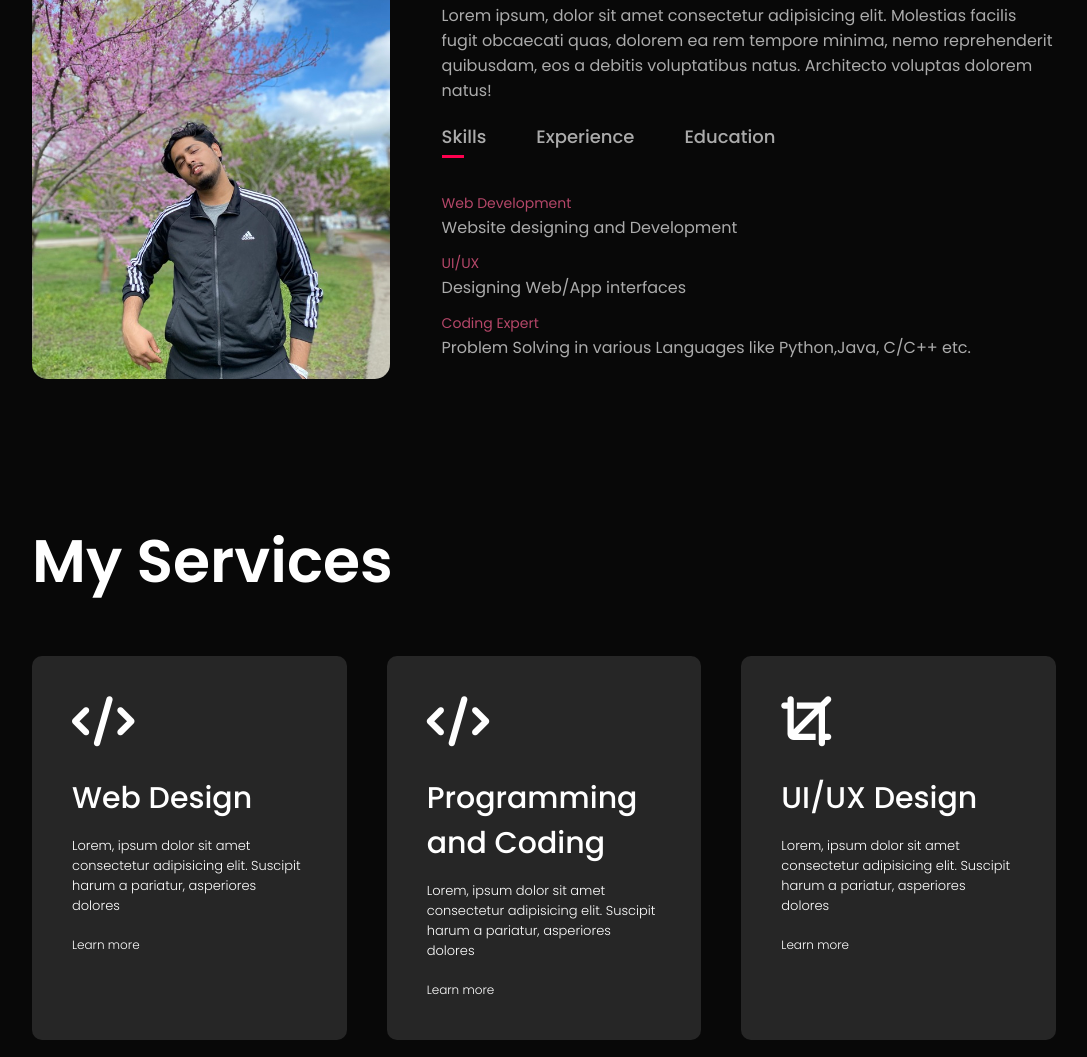
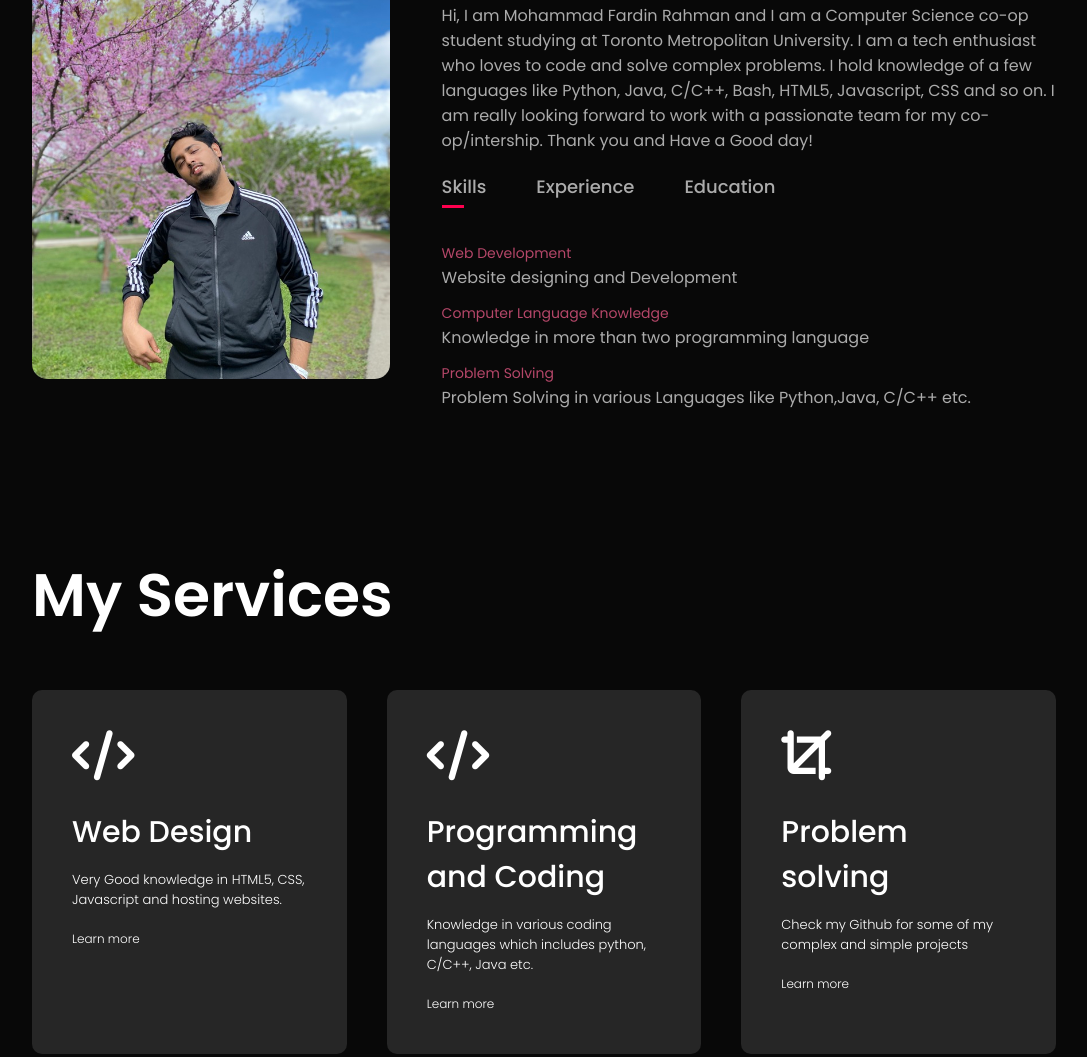
Before and after one commit to fardinGG/fardinGG.github.io, a plain HTML site: page index.html in a window 1280 px wide. Shown: the part 977-2034 px from the top of the page, without its empty margins (96-1183 px from the left). Drawn offline with Linux system fonts and the light colour scheme.

Commit message:
Update index.html

```diff
--- a/index.html
+++ b/index.html
@@ -39,7 +39,7 @@
                 </div>
                 <div class="about-col-2">
                     <h1 class="sub-title">About Me</h1>
-                    <p>Lorem ipsum, dolor sit amet consectetur adipisicing elit. Molestias facilis fugit obcaecati quas, dolorem ea rem tempore minima, nemo reprehenderit quibusdam, eos a debitis voluptatibus natus. Architecto voluptas dolorem natus!</p>
+                    <p>Hi, I am Mohammad Fardin Rahman and I am a Computer Science co-op student studying at Toronto Metropolitan University. I am a tech enthusiast who loves to code and solve complex problems. I hold knowledge of a few languages like Python, Java, C/C++, Bash, HTML5, Javascript, CSS and so on. I am really looking forward to work with a passionate team for my co-op/intership. Thank you and Have a Good day!</p>
 
                     <div class="tab-titles">
                         <p class="tab-links active-link" onclick="opentab('skills')">Skills</p>
@@ -49,8 +49,8 @@
                     <div id="skills" class="tab-contents active-tab">
                         <ul>
                             <li><span>Web Development</span><br>Website designing and Development</li>
-                            <li><span>UI/UX</span><br>Designing Web/App interfaces</li>
-                            <li><span>Coding Expert</span><br>Problem Solving in various Languages like Python,Java, C/C++ etc.</li>
+                            <li><span>Computer Language Knowledge</span><br>Knowledge in more than two programming language</li>
+                            <li><span>Problem Solving</span><br>Problem Solving in various Languages like Python,Java, C/C++ etc.</li>
 
                         </ul>
                     </div>
@@ -80,20 +80,20 @@
                 <div>
                     <i class="fa-solid fa-code"></i>
                     <h2>Web Design</h2>
-                    <p>Lorem, ipsum dolor sit amet consectetur adipisicing elit. Suscipit harum a pariatur, asperiores dolores </p>
-                    <a href="#">Learn more</a>
+                    <p>Very Good knowledge in HTML5, CSS, Javascript and hosting websites.</p>
+                    <a href="https://github.com/fardinGG?tab=repositories">Learn more</a>
                 </div>
                 <div>
                     <i class="fa-solid fa-code"></i>
                     <h2>Programming and Coding</h2>
-                    <p>Lorem, ipsum dolor sit amet consectetur adipisicing elit. Suscipit harum a pariatur, asperiores dolores </p>
-                    <a href="#">Learn more</a>
+                    <p>Knowledge in various coding languages which includes python, C/C++, Java etc.</p>
+                    <a href="https://github.com/fardinGG?tab=repositories">Learn more</a>
                 </div>
                 <div>
                     <i class="fa-solid fa-crop"></i>
-                    <h2>UI/UX Design</h2>
-                    <p>Lorem, ipsum dolor sit amet consectetur adipisicing elit. Suscipit harum a pariatur, asperiores dolores </p>
-                    <a href="#">Learn more</a>
+                    <h2>Problem solving</h2>
+                    <p>Check my Github for some of my complex and simple projects</p>
+                    <a href="https://github.com/fardinGG?tab=repositories">Learn more</a>
                 </div>
 
             </div>
```
